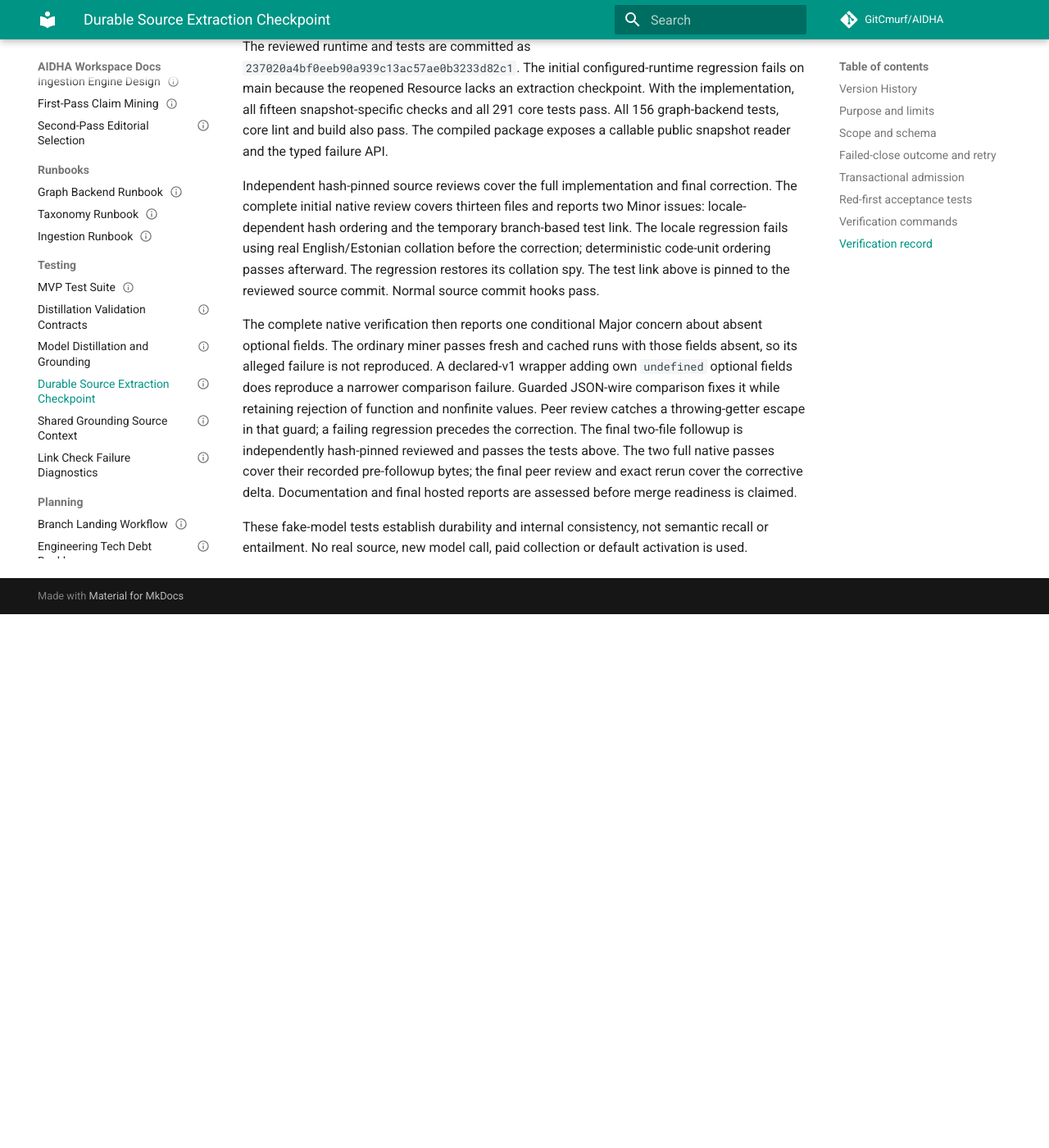
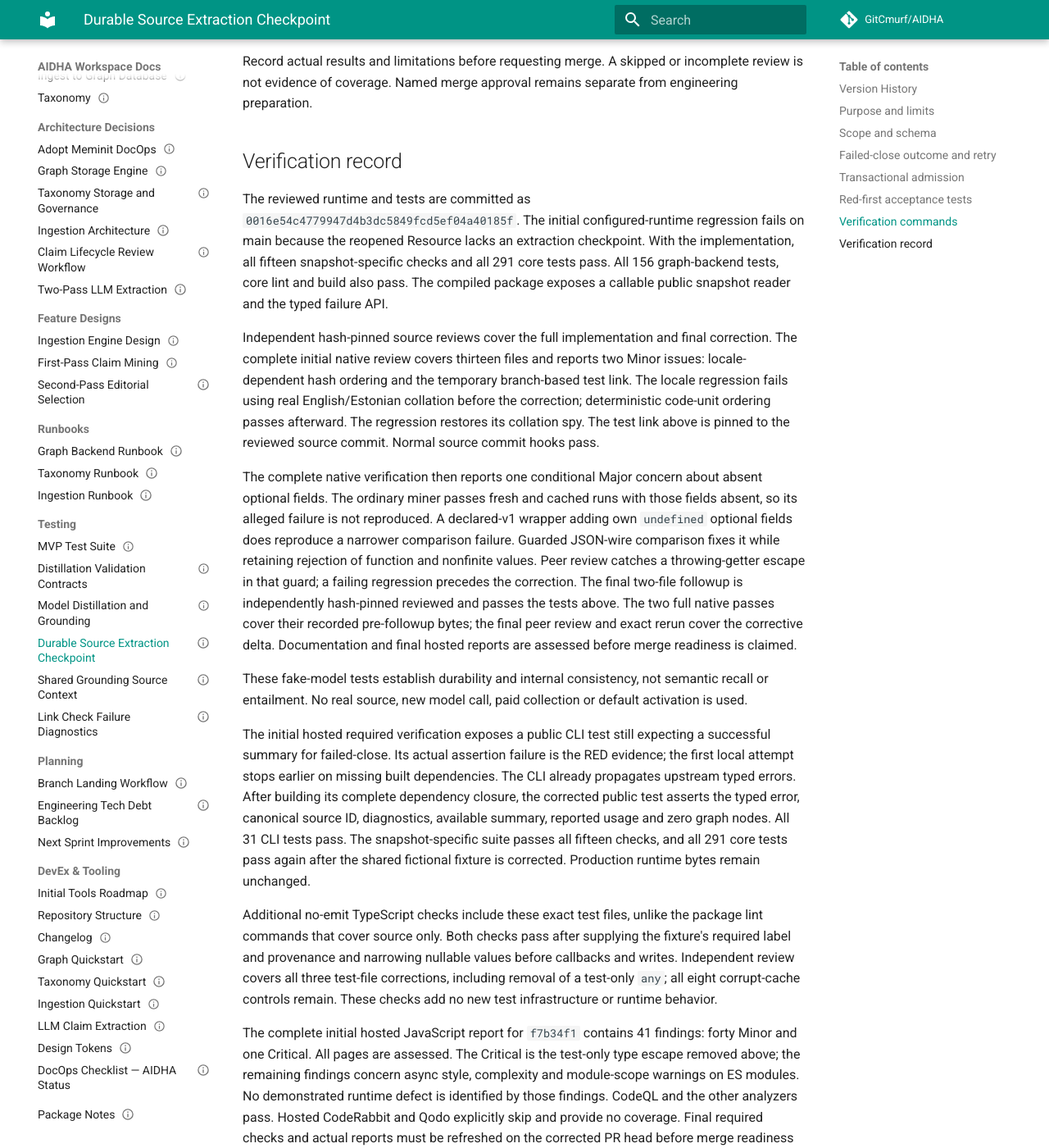
Before and after one commit to GitCmurf/AIDHA, an MkDocs documentation site: the page built from docs/55-testing/testing-069-extraction-checkpoint.md, in a window 1280 px wide and 1400 px high, scrolled down 3915 px. Shown: the whole window at 82% size. Built offline with MkDocs 1.6.1 and Material for MkDocs 9.7.7, drawn with Linux system fonts in a browser that asks for light colours; comment, search, counter and statistics services are not loaded; the version menu is left out; before the commit the page ends 4664 px from its top, so only the background shows below that; some of the changed text lies outside the part shown.

Commit message:
docs(core): record final public ingestion checks

````diff
--- a/docs/01-indices/catalog.json
+++ b/docs/01-indices/catalog.json
@@ -340,7 +340,7 @@
       "document_id": "AIDHA-TESTING-069",
       "owner": "Engineering",
       "status": "Draft",
-      "version": "0.1",
+      "version": "0.2",
       "last_updated": "2026-10-17",
       "title": "Durable Source Extraction Checkpoint",
       "type": "TESTING",
--- a/docs/55-testing/testing-069-extraction-checkpoint.md
+++ b/docs/55-testing/testing-069-extraction-checkpoint.md
@@ -25,6 +25,7 @@ related_ids: [AIDHA-PLAN-015, AIDHA-TESTING-057]
 | Version | Date | Author | Change Summary | Reviewers | Status | Reference |
 | ------- | ---- | ------ | -------------- | --------- | ------ | --------- |
 | 0.1 | 2026-10-17 | Codex | Specify versioned extraction recovery, transactional admission and failed retry preservation. | — | Draft | AIDHA-PLAN-015 |
+| 0.2 | 2026-10-17 | Codex | Verify the public CLI failure contract and typed fixtures. | — | Draft | PR 45 |
 
 ## Purpose and limits
 
@@ -99,7 +100,7 @@ downstream stages as successful.
 ## Red-first acceptance tests
 
 The [configured-runtime and SQLite
-regression](https://github.com/GitCmurf/AIDHA/blob/237020a4bf0eeb90a939c13ac57ae0b3233d82c1/packages/praecis/core/tests/pipeline/extraction-snapshot.test.ts)
+regression](https://github.com/GitCmurf/AIDHA/blob/0016e54c4779947d4b3dc5849fcd5ef04a40185f/packages/praecis/core/tests/pipeline/extraction-snapshot.test.ts)
 protects these boundaries with fictional inputs.
 
 1. **Full successful round trip:** Public synthetic source with one qualified claim, one example,
@@ -138,12 +139,14 @@ those packages in the local cache; a fresh machine needs its normal authorised i
 
 ```sh
 pnpm install --frozen-lockfile --offline
-pnpm build:deps
+pnpm --filter '@aidha/praecis-cli...' build
 pnpm --filter @aidha/praecis-core test -- tests/pipeline/extraction-snapshot.test.ts tests/pipeline/distillation.test.ts
 pnpm --filter @aidha/praecis-core test
 pnpm --filter @aidha/praecis-core lint
 pnpm --filter @aidha/praecis-core build
 pnpm --filter @aidha/graph-backend test
+pnpm --filter @aidha/praecis-cli test
+pnpm --filter @aidha/praecis-cli lint
 node scripts/meminit-check.mjs docs/55-testing/testing-069-extraction-checkpoint.md
 pnpm docs:build
 ```
@@ -153,7 +156,7 @@ evidence of coverage. Named merge approval remains separate from engineering pre
 
 ## Verification record
 
-The reviewed runtime and tests are committed as `237020a4bf0eeb90a939c13ac57ae0b3233d82c1`. The
+The reviewed runtime and tests are committed as `0016e54c4779947d4b3dc5849fcd5ef04a40185f`. The
 initial configured-runtime regression fails on main because the reopened Resource lacks an
 extraction checkpoint. With the implementation, all fifteen snapshot-specific checks and all 291
 core tests pass. All 156 graph-backend tests, core lint and build also pass. The compiled package
@@ -178,3 +181,24 @@ and final hosted reports are assessed before merge readiness is claimed.
 
 These fake-model tests establish durability and internal consistency, not semantic recall or
 entailment. No real source, new model call, paid collection or default activation is used.
+
+The initial hosted required verification exposes a public CLI test still expecting a successful
+summary for failed-close. Its actual assertion failure is the RED evidence; the first local attempt
+stops earlier on missing built dependencies. The CLI already propagates upstream typed errors.
+After building its complete dependency closure, the corrected public test asserts the typed error,
+canonical source ID, diagnostics, available summary, reported usage and zero graph nodes. All 31
+CLI tests pass. The snapshot-specific suite passes all fifteen checks, and all 291 core tests pass
+again after the shared fictional fixture is corrected. Production runtime bytes remain unchanged.
+
+Additional no-emit TypeScript checks include these exact test files, unlike the package lint
+commands that cover source only. Both checks pass after supplying the fixture's required label and
+provenance and narrowing nullable values before callbacks and writes. Independent review covers
+all three test-file corrections, including removal of a test-only `any`; all eight corrupt-cache
+controls remain. These checks add no new test infrastructure or runtime behavior.
+
+The complete initial hosted JavaScript report for `f7b34f1` contains 41 findings: forty Minor and
+one Critical. All pages are assessed. The Critical is the test-only type escape removed above;
+the remaining findings concern async style, complexity and module-scope warnings on ES modules.
+No demonstrated runtime defect is identified by those findings. CodeQL and the other analyzers
+pass. Hosted CodeRabbit and Qodo explicitly skip and provide no coverage. Final required checks
+and actual reports must be refreshed on the corrected PR head before merge readiness is claimed.
````
Also changed, not shown: other parts of docs/55-testing/testing-069-extraction-checkpoint.md (+2 -2 lines).
